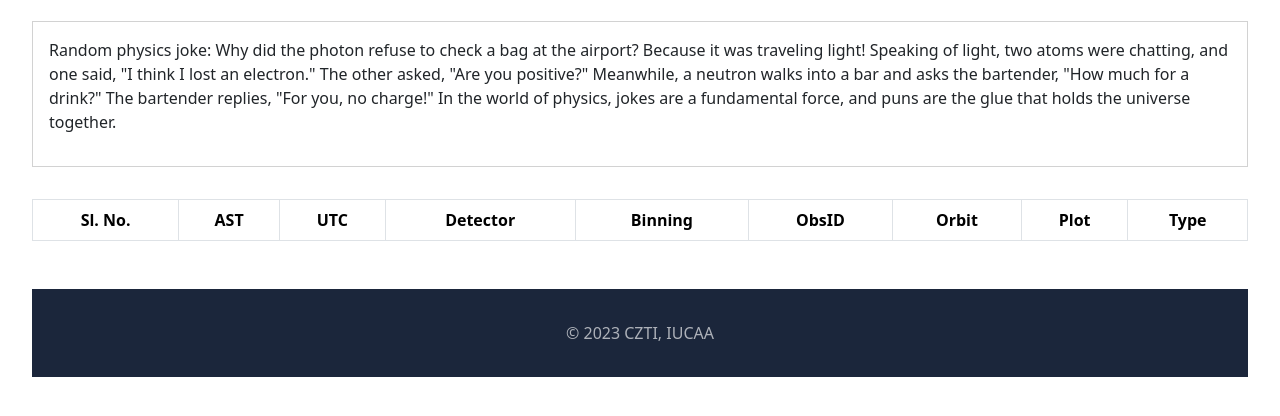
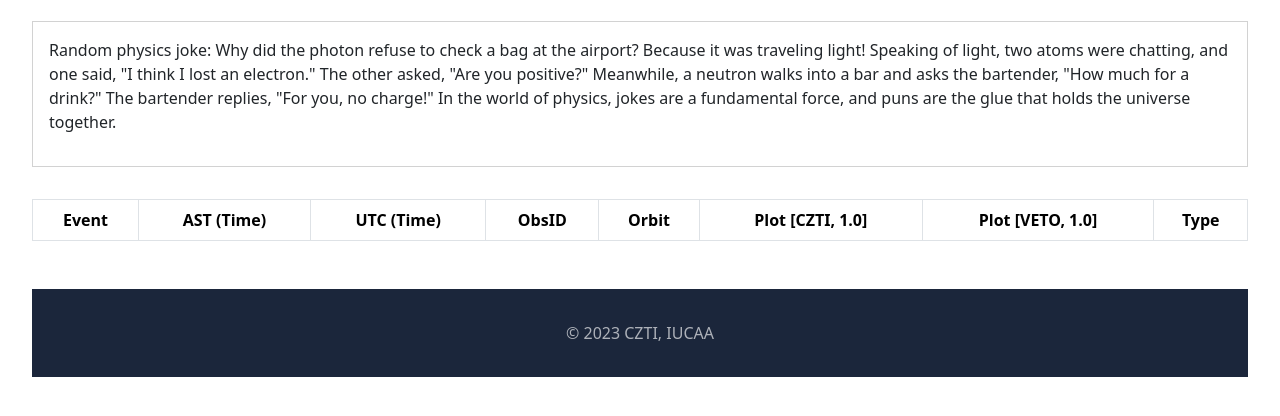
Before and after one commit to navaneethnpk/smt_interface, a Flask app: template templates/home.html in a window 1280 px wide. Shown: the part 143-559 px from the top of the page. Run offline with Flask 3, Linux system fonts and the light colour scheme; the template is opened without the code that fills it, so the values that code supplies are empty.

Commit message:
interface columns changed

```diff
--- a/app.py
+++ b/app.py
@@ -1,11 +1,33 @@
 from flask import Flask, render_template
+import sqlite3
 
 app = Flask(__name__)
 
-rows = [{'id':1, 'ast':'430225512.0', 'utc':'2023-08-20 11:05:12', 'detector':'CZT', 'binning':'0.1', 'obsid':'9000005822', 'orbit':'42682', 'plot':'static/czti_430225512.0_0.1.png', 'type':'GRB'}, {'id':2, 'ast':'430225512.0', 'utc':'2023-08-20 11:05:12', 'detector':'VETO', 'binning':'1.0', 'obsid':'9000005822', 'orbit':'42682', 'plot':'static/veto_430225512.0_1.0.png', 'type':'GRB'}, {'id':3, 'ast':'429715396.0', 'utc':'2023-08-14 13:23:16', 'detector':'VETO', 'binning':'1.0', 'obsid':'9000005818', 'orbit':'42682', 'plot':'static/veto_429715396.0_1.0.png', 'type':'TGF'}]
+# rows = [{'no':1, 'ast':'434248071.0','utc':'2023-10-06 00:27:50','obsid':'9000005870', 'orbit':'43373', 'type':''},
+#         {'no':2, 'ast':'438328242.0','utc':'2023-11-22 05:50:41','obsid':'9000005940', 'orbit':'44073', 'type':''},
+#         {'no':3, 'ast':'438361962.0','utc':'2023-11-22 15:12:41','obsid':'9000005940', 'orbit':'44078', 'type':''}]
+
+#Connect to the SQLite database
+def getdatadb():
+    conn = sqlite3.connect('smttriggers.db')
+    cursor = conn.cursor()
+    query = "SELECT * FROM triggers;"
+    cursor.execute(query)
+    dbrow = cursor.fetchall()
+    columns = [desc[0] for desc in cursor.description]
+    rowdata = []
+    for row in dbrow:
+        row_dict = dict(zip(columns, row))
+        rowdata.append(row_dict)
+        # print(row_dict)
+    # print(rowdata)
+    cursor.close()
+    conn.close()
+    return rowdata
 
 @app.route("/")
 def hello_czti():
+    rows = getdatadb()
     return render_template('home.html', elem=rows)
 
 if __name__ == '__main__':
--- a/templates/home.html
+++ b/templates/home.html
@@ -32,9 +32,17 @@
             /* display: block; */
             /* margin: 0 auto; */
         }
-        td:nth-child(8) {
-            width: 30%;
+        td:nth-child(6), td:nth-child(7) {
+            width: 20%;
             white-space: nowrap;
+        }
+        .checkbox-column {
+            text-align: left;
+        }
+        .checkbox-label {
+            padding: 4px;
+            display: block;
+            margin-bottom: 5px;
         }
         footer {
             padding: 32px;
@@ -66,29 +74,32 @@
         <table class="table table-hover table-bordered">
             <thead>
                 <tr>
-                    <th>Sl. No.</th>
-                    <th>AST</th>
-                    <th>UTC</th>
-                    <th>Detector</th>
-                    <th>Binning</th>
+                    <th>Event</th>
+                    <th>AST (Time)</th>
+                    <th>UTC (Time)</th>
                     <th>ObsID</th>
                     <th>Orbit</th>
-                    <th>Plot</th>
+                    <th>Plot [CZTI, 1.0]</th>
+                    <th>Plot [VETO, 1.0]</th>
                     <th>Type</th>
                 </tr>
             </thead>
             <tbody>
                 {% for val in elem %}
                     <tr>
-                        <td>{{val['id']}}</td>
+                        <td>{{val['no']}}</td>
                         <td>{{val['ast']}}</td>
                         <td>{{val['utc']}}</td>
-                        <td>{{val['detector']}}</td>
-                        <td>{{val['binning']}}</td>
                         <td>{{val['obsid']}}</td>
                         <td>{{val['orbit']}}</td>
-                        <td><img src="{{val['plot']}}"></td>
-                        <td>{{val['type']}}</td>
+                        <td><img src="static/{{val['ast']}}/CZTI_{{val['ast']}}.png"></td>
+                        <td><img src="static/{{val['ast']}}/VETO_{{val['ast']}}.png"></td>
+                        <td class="checkbox-column">
+                            <label class="checkbox-label"><input type="checkbox"> GRB</label>
+                            <label class="checkbox-label"><input type="checkbox"> TGF</label>
+                            <label class="checkbox-label"><input type="checkbox"> Solar Flare</label>
+                            <label class="checkbox-label"><input type="checkbox"> False Trigger</label>
+                        </td>
                     </tr>
                 {% endfor %}
             </tbody>
```
Also changed, not shown: sqldb.py (+19 -19 lines), use_sqldb.py (+3 -5 lines), smttriggers.db, static/434248071.0/CZTI_434248071.0.png (added), static/434248071.0/VETO_434248071.0.png (added), static/438328242.0/CZTI_438328242.0.png (added), static/438328242.0/VETO_438328242.0.png (added), static/438361962.0/CZTI_438361962.0.png (added), static/438361962.0/VETO_438361962.0.png (added), static/czti_430225512.0_0.1.png (deleted), static/czti_437886198.83_1.0.png (deleted), static/veto_429715396.0_1.0.png (deleted), static/veto_430039770.0_1.0.png (deleted), static/veto_430225512.0_1.0.png (deleted), 1 other file.
